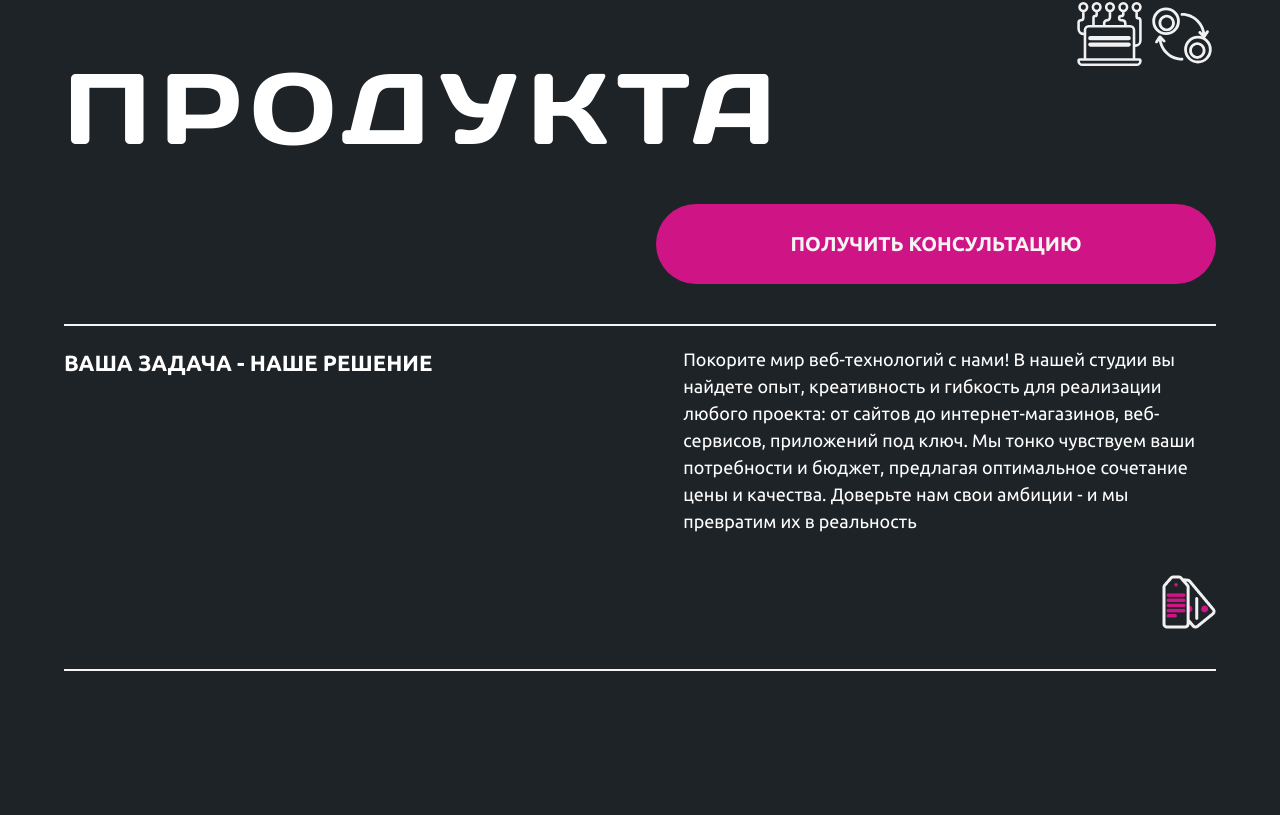
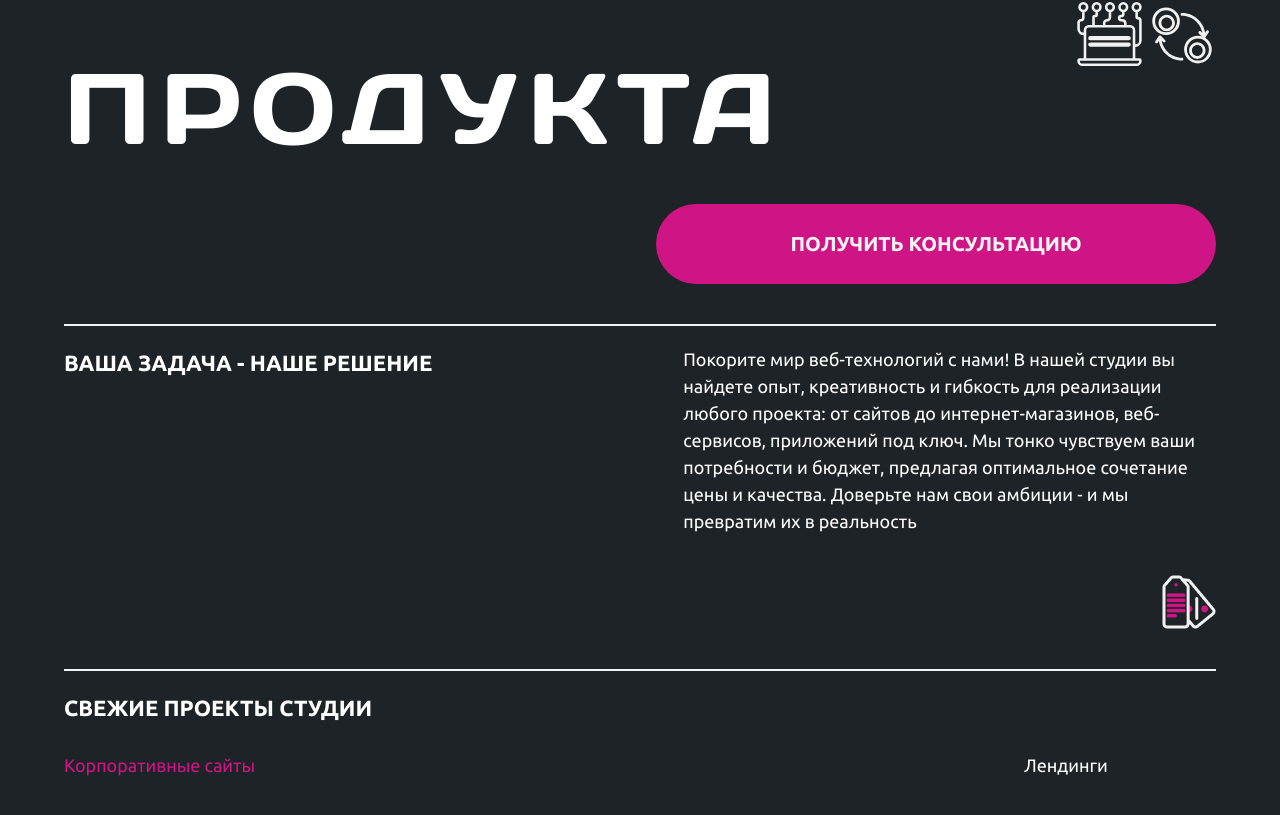
Before and after one commit to Prains/stdio, a Next.js app: page / in a window 1280 px wide. Shown: the part 565-1380 px from the top of the page. Before the commit the page ends 1236 px from the top, so only its background shows below. Built offline with nearby package versions, Linux system fonts and the light colour scheme.

Commit message:
add cases 50%

```diff
--- /dev/null
+++ b/components/Mainpage/CasesBlock/CasesBlock.tsx
@@ -0,0 +1,54 @@
+"use client";
+import { Swiper, SwiperSlide } from "swiper/react";
+import "swiper/css";
+import CasesSlide from "./CasesSlide/CasesSlide";
+import { useState } from "react";
+import { text } from "node:stream/consumers";
+
+const CasesBlock = () => {
+  const casesTypes = [
+    {
+      name: "Корпоративные сайты",
+      value: "corp",
+    },
+    {
+      name: "Лендинги",
+      value: "land",
+    },
+    {
+      name: "Интернет-магазины",
+      value: "ig",
+    },
+    {
+      name: "Веб-приложения",
+      value: "ip",
+    },
+  ];
+
+  /*   const cases = [[{ image, text, link }], [{ image, text, link }]]; */
+
+  const [currentSlide, setCurrentSlide] = useState(casesTypes[0].value);
+
+  return (
+    <section className="mb-10 mt-5">
+      <p className="text-bold mb-7">свежие проекты студии</p>
+      <Swiper
+        slidesPerView={1.2}
+        onSlideChange={(swiper) => {
+          setCurrentSlide(casesTypes[swiper.activeIndex].value);
+        }}
+      >
+        {casesTypes.map((item, index) => {
+          return (
+            <SwiperSlide key={index}>
+              <CasesSlide {...item} currentSlide={currentSlide} />
+            </SwiperSlide>
+          );
+        })}
+      </Swiper>
+      <article></article>
+    </section>
+  );
+};
+
+export default CasesBlock;
--- /dev/null
+++ b/components/Mainpage/CasesBlock/CasesSlide/CasesSlide.tsx
@@ -0,0 +1,21 @@
+const CasesSlide = ({
+  name,
+  value,
+  currentSlide,
+}: {
+  name: string;
+  value: string;
+  currentSlide: string;
+}) => {
+  return (
+    <p
+      className={`text-main min-w-max ${
+        currentSlide === value ? "text-[#CF1585]" : ""
+      }`}
+    >
+      {name}
+    </p>
+  );
+};
+
+export default CasesSlide;
--- a/components/Mainpage/Mainpage.tsx
+++ b/components/Mainpage/Mainpage.tsx
@@ -1,5 +1,6 @@
 import ContentZone from "../ui/ContentZone";
 import WhiteLine from "../ui/whiteLine";
+import CasesBlock from "./CasesBlock/CasesBlock";
 import LeadTextBlock from "./LeadTextBlock/LeadTextBlock";
 import MainBlock from "./MainBlock/MainBlock";
 
@@ -11,6 +12,7 @@ const MainpageComponent = () => {
         <WhiteLine />
         <LeadTextBlock />
         <WhiteLine />
+        <CasesBlock />
       </ContentZone>
     </main>
   );
```
